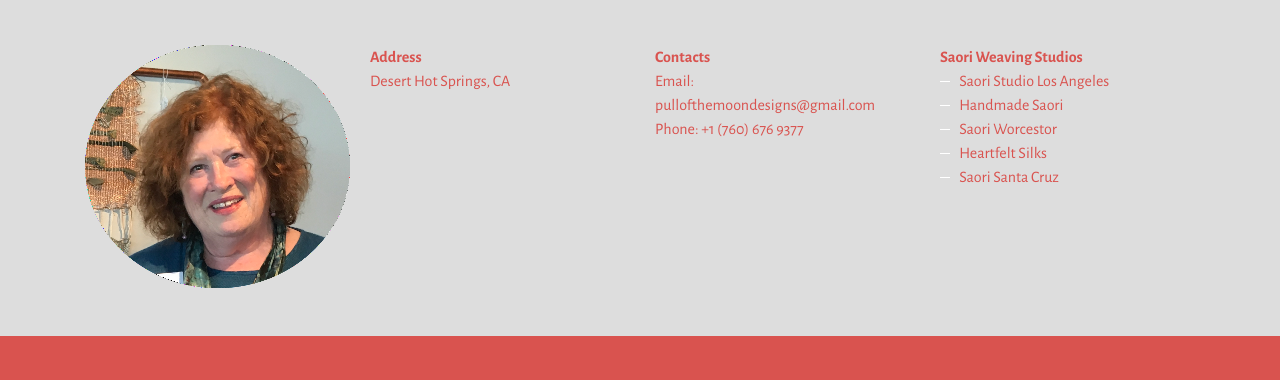
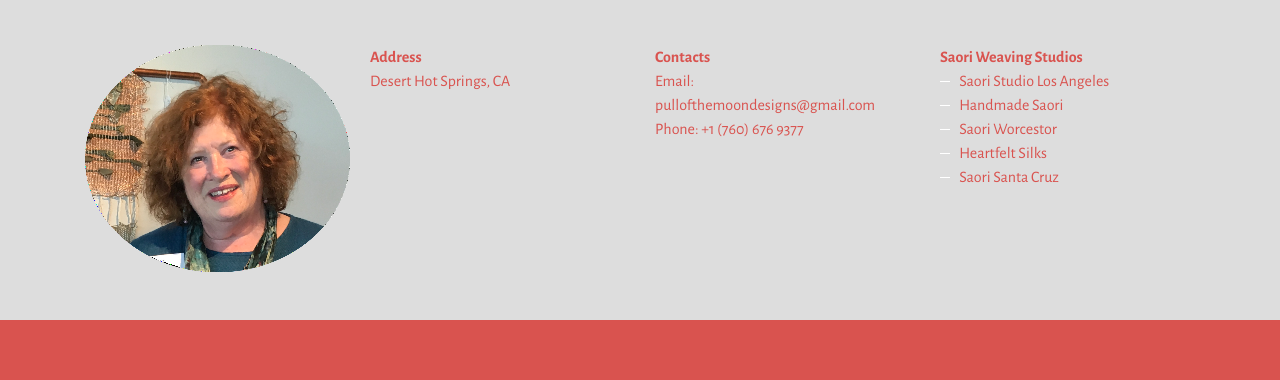
Before and after one commit to pullofthemoondesigns/pullofthemoondesigns.github.io, a plain HTML site: page About.html in a window 1280 px wide. Shown: the part 1727-2107 px from the top of the page. Drawn offline with nearby package versions, Linux system fonts and the light colour scheme; files whose address does not match are found by name.

Commit message:
create github pages

```diff
--- a/About.html
+++ b/About.html
@@ -83,7 +83,7 @@
     <div class="container">
         <div class="row">
             <div class="col-xs-12 col-md-3">
-                <div><img src="assets/images/img-1937-copy-2-265x243.png"></div>
+                <div><img src="assets/images/img-1937-copy-265x227.png"></div>
             </div>
             <div class="col-xs-12 col-md-3">
                 <p><strong>Address</strong><br>
```
Also changed, not shown: Classes.html (+1 -1 lines), Contact.html (+2 -2 lines), Gallery.html (+1 -1 lines), Payment.html (+1 -1 lines), index.html (+1 -1 lines), 1 other file.
